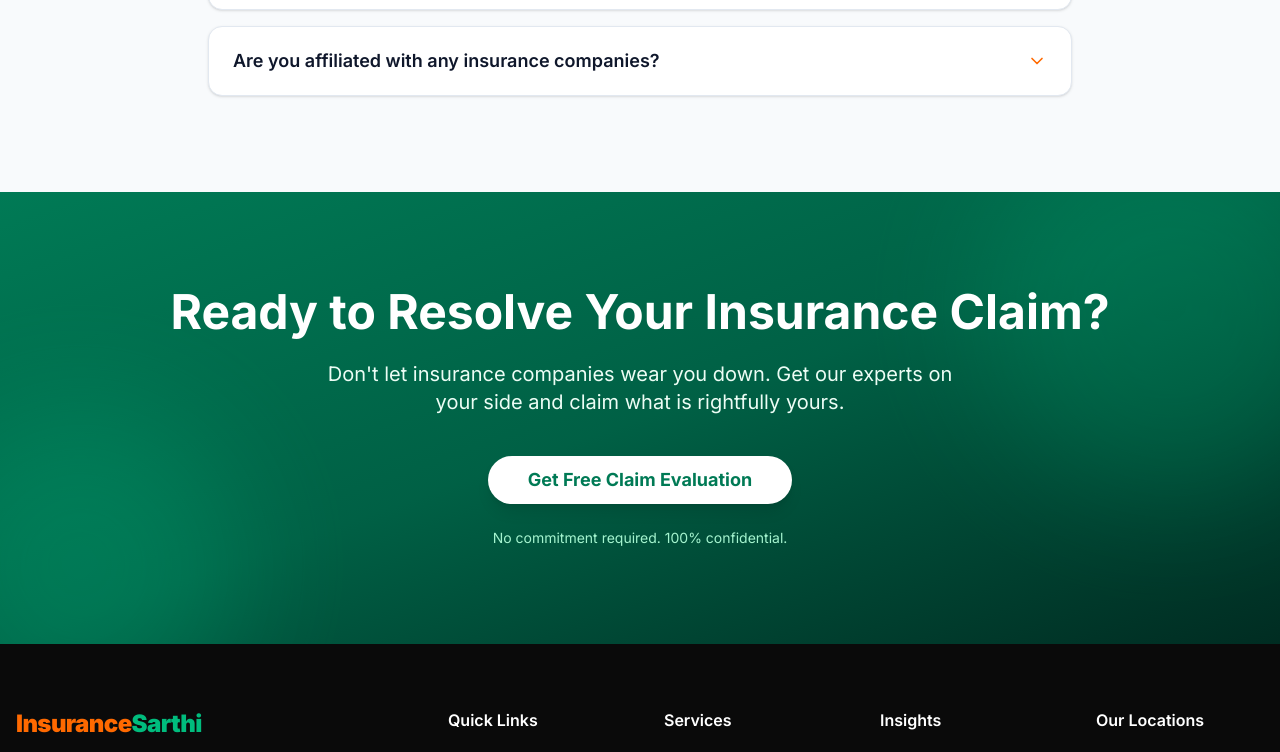
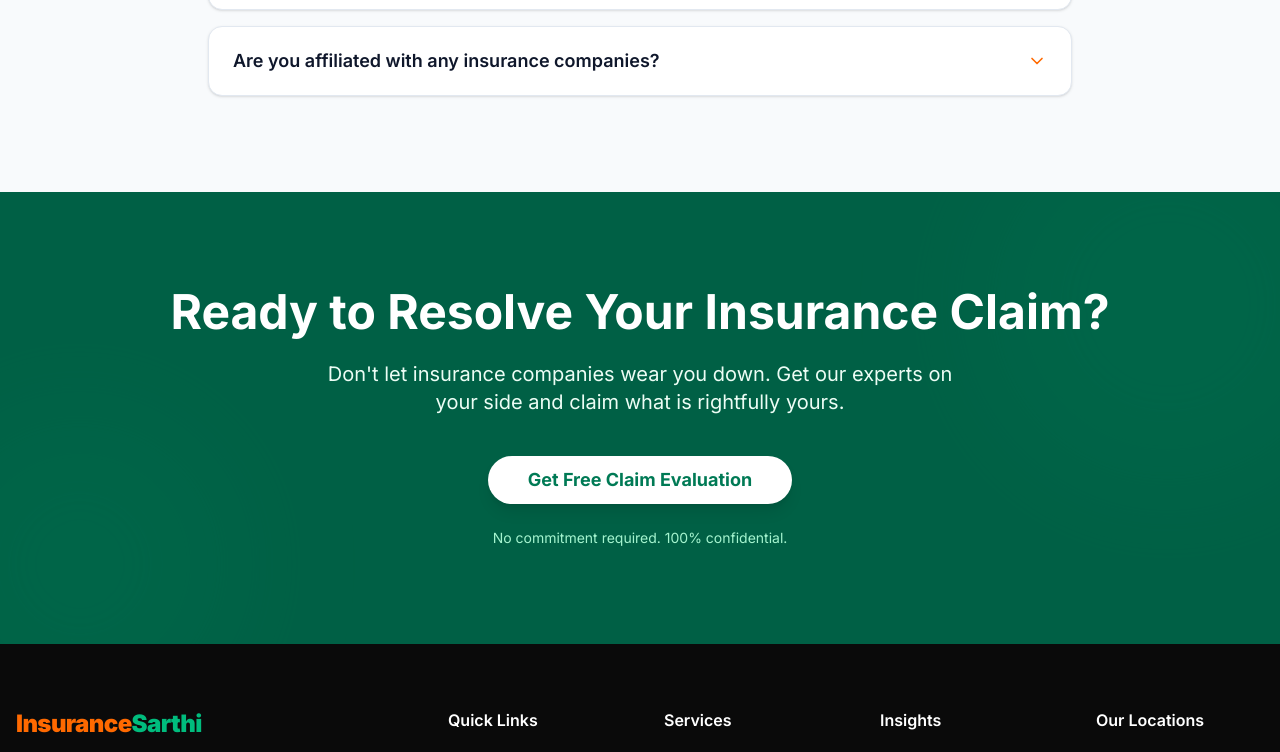
Before and after one commit to inspirexcellence/claimmitra, a Next.js app: page / in a window 1280 px wide. Shown: the part 5496-6248 px from the top of the page. Built offline with nearby package versions, Linux system fonts and the light colour scheme; no server answers.

Commit message:
Change CTA section background to a solid emerald color without gradient

```diff
--- a/src/components/home/CtaSection.tsx
+++ b/src/components/home/CtaSection.tsx
@@ -3,10 +3,10 @@ import { Button } from "@/components/ui/button";
 
 export default function CtaSection() {
   return (
-    <section className="py-24 bg-gradient-to-br from-emerald-700 via-emerald-800 to-emerald-950 relative overflow-hidden">
+    <section className="py-24 bg-emerald-800 relative overflow-hidden">
       {/* Decorative background elements */}
-      <div className="absolute top-0 right-0 -mr-20 -mt-20 w-96 h-96 rounded-full bg-emerald-500 opacity-20 blur-3xl" />
-      <div className="absolute bottom-0 left-0 -ml-20 -mb-20 w-80 h-80 rounded-full bg-emerald-400 opacity-20 blur-3xl" />
+      <div className="absolute top-0 right-0 -mr-20 -mt-20 w-96 h-96 rounded-full bg-emerald-700 opacity-20 blur-3xl pointer-events-none" />
+      <div className="absolute bottom-0 left-0 -ml-20 -mb-20 w-80 h-80 rounded-full bg-emerald-700 opacity-20 blur-3xl pointer-events-none" />
 
       <div className="container mx-auto px-4 relative z-10 text-center">
         <h2 className="text-3xl md:text-5xl font-bold text-white mb-6">
```
